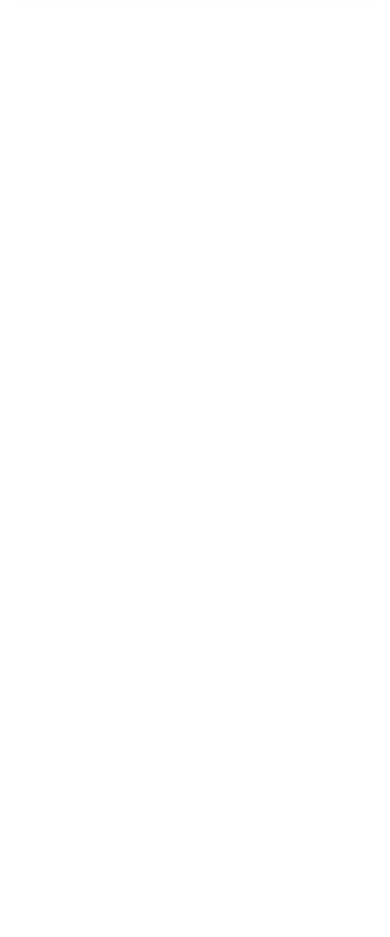
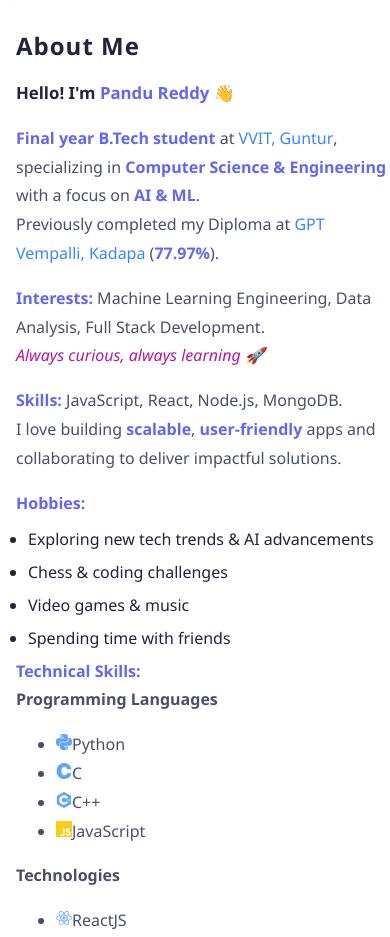
Before and after one commit to PanduReddyMannuru/Portifolio, a React (Vite) app: page / in a window 390 px wide. Shown: the part 1040-1977 px from the top of the page. Before the commit the page ends 1048 px from the top, so only its background shows below. Built offline with nearby package versions, Linux system fonts and the light colour scheme.

Commit message:
modified

```diff
--- a/package.json
+++ b/package.json
@@ -12,17 +12,21 @@
   "dependencies": {
     "@vercel/speed-insights": "^1.2.0",
     "react": "^19.1.0",
-    "react-dom": "^19.1.0"
+    "react-dom": "^19.1.0",
+    "react-icons": "^5.5.0"
   },
   "devDependencies": {
     "@eslint/js": "^9.25.0",
     "@types/react": "^19.1.2",
     "@types/react-dom": "^19.1.2",
     "@vitejs/plugin-react": "^4.4.1",
+    "autoprefixer": "^10.4.21",
     "eslint": "^9.25.0",
     "eslint-plugin-react-hooks": "^5.2.0",
     "eslint-plugin-react-refresh": "^0.4.19",
     "globals": "^16.0.0",
+    "postcss": "^8.5.4",
+    "tailwindcss": "^4.1.8",
     "vite": "^6.3.5"
   }
 }
--- a/src/App.css
+++ b/src/App.css
@@ -5,6 +5,16 @@
 body {
   padding-top: 90px; /* Adjust this value to match your header height */
   padding-bottom: 0; /* To prevent footer overlap, adjust to your footer height */
+}
+body {
+    overflow-x: hidden;
+}
+
+#root, .main-container {
+  width: 100vw;
+  max-width: 100vw;
+  overflow-x: hidden;
+  box-sizing: border-box;
 }
 
 .main-container {
--- a/src/App.jsx
+++ b/src/App.jsx
@@ -1,11 +1,11 @@
 import { useState } from 'react'
 import './App.css'
 import Header from './components/Header'
-import Home from './components/Home.jsx'
 import Projects from './components/Projects.jsx'
 import { SpeedInsights } from "@vercel/speed-insights/react"
-import About from './components/About.jsx'
 import Contact from './components/Contact.jsx'
+import HomePage from './components/HomePage.jsx'
+import AboutMe from './components/AboutMe.jsx'
 
 const App = () => {
   const [activeSection, setActiveSection] = useState('home')
@@ -13,8 +13,8 @@
   return (
     <div className="main-container">
       <Header onNavClick={setActiveSection} />
-      {activeSection === 'home' && <Home />}
-      {activeSection === 'about' && <About />}
+      {activeSection === 'home' && <HomePage />}
+      {activeSection === 'about' && <AboutMe />}
       {activeSection === 'projects' && <Projects />}
       {activeSection === 'contact' && <Contact />}
       <footer>
--- a/src/components/About.jsx
+++ /dev/null
@@ -1,15 +0,0 @@
-import React from 'react'
-import Skills from './Skills'
-import Education from './Education'
-
-const About = () => {
-  return (
-    <>
-    <Skills />
-    <Education />
-    </>
-
-  )
-}
-
-export default About
--- /dev/null
+++ b/src/components/AboutMe.jsx
@@ -0,0 +1,85 @@
+import React from 'react';
+import '../styles/AboutMe.css';
+import { SiPython, SiC, SiCplusplus, SiJavascript, SiFirebase, SiMongodb, SiMysql, SiSqlite } from 'react-icons/si';
+import { FaReact, FaNodeJs, FaGitAlt } from 'react-icons/fa';
+import { GiArtificialIntelligence } from 'react-icons/gi';
+
+const skillGroups = [
+  {
+    title: "Programming Languages",
+    skills: [
+      { name: 'Python', icon: <SiPython color="#60a5fa" /> },
+      { name: 'C', icon: <SiC color="#60a5fa" /> },
+      { name: 'C++', icon: <SiCplusplus color="#60a5fa" /> },
+      { name: 'JavaScript', icon: <SiJavascript color="#facc15" /> }
+    ]
+  },
+  {
+    title: "Technologies",
+    skills: [
+      { name: 'ReactJS', icon: <FaReact color="#60a5fa" /> },
+      { name: 'NodeJS', icon: <FaNodeJs color="#60a5fa" /> },
+      { name: 'Firebase', icon: <SiFirebase color="#fbbf24" /> },
+      { name: 'Machine Learning', icon: <GiArtificialIntelligence color="#60a5fa" /> }
+    ]
+  },
+  {
+    title: "Database Skills",
+    skills: [
+      { name: 'MongoDB', icon: <SiMongodb color="#34d399" /> },
+      { name: 'MySQL', icon: <SiMysql color="#60a5fa" /> },
+      { name: 'SQLite', icon: <SiSqlite color="#60a5fa" /> },
+      { name: 'Git', icon: <FaGitAlt color="#f87171" /> }
+    ]
+  }
+];
+
+const AboutMe = () => (
+    <div className="aboutme-container">
+        <h2 className="aboutme-title">About Me</h2>
+        <div className="aboutme-description">
+            <p>
+                <span className="aboutme-greeting">Hello! I'm <span className="aboutme-name">Pandu Reddy</span> 👋</span>
+            </p>
+            <p>
+                <span className="aboutme-highlight">Final year B.Tech student</span> at <span className="aboutme-school">VVIT, Guntur</span>, specializing in <span className="aboutme-highlight">Computer Science &amp; Engineering</span> with a focus on <span className="aboutme-highlight">AI &amp; ML</span>.<br />
+                Previously completed my Diploma at <span className="aboutme-school">GPT Vempalli, Kadapa</span> (<span className="aboutme-highlight">77.97%</span>).
+            </p>
+            <p>
+                <span className="aboutme-highlight">Interests:</span> Machine Learning Engineering, Data Analysis, Full Stack Development.<br />
+                <span className="aboutme-enthusiast">Always curious, always learning 🚀</span>
+            </p>
+            <p>
+                <span className="aboutme-highlight">Skills:</span> JavaScript, React, Node.js, MongoDB.<br />
+                I love building <span className="aboutme-highlight">scalable</span>, <span className="aboutme-highlight">user-friendly</span> apps and collaborating to deliver impactful solutions.
+            </p>
+            <div className="aboutme-hobbies">
+                <span className="aboutme-highlight">Hobbies:</span>
+                <ul>
+                    <li>Exploring new tech trends &amp; AI advancements</li>
+                    <li>Chess &amp; coding challenges</li>
+                    <li>Video games &amp; music</li>
+                    <li>Spending time with friends</li>
+                </ul>
+            </div>
+            <div className="aboutme-skills">
+                <span className="aboutme-highlight">Technical Skills:</span>
+                {skillGroups.map(group => (
+                  <div key={group.title} className="aboutme-skill-group">
+                    <strong>{group.title}</strong>
+                    <ul className="aboutme-skill-list">
+                      {group.skills.map(skill => (
+                        <li key={skill.name} className="aboutme-skill-item">
+                          <span className="aboutme-skill-icon">{skill.icon}</span>
+                          <span className="aboutme-skill-name">{skill.name}</span>
+                        </li>
+                      ))}
+                    </ul>
+                  </div>
+                ))}
+            </div>
+        </div>
+    </div>
+);
+
+export default AboutMe;
--- a/src/components/Education.jsx
+++ /dev/null
@@ -1,22 +0,0 @@
-import '../styles/Education.css';
-const Education = () => {
-    return (
-        <div className="education-container">
-            <h2>Education</h2>
-            <ul>
-                <li>
-                    <strong>Diploma in Computer Engineering</strong><br />
-                    Govt Polytechnic Vempalli<br />
-                    2020 - 2023
-                </li>
-                <li>
-                    <strong>B.Tech in Computer Science - AI & ML</strong><br />
-                    VVIT University Guntur<br />
-                    2023 - 2026
-                </li>
-            </ul>
-        </div>
-    );
-};
-
-export default Education;
--- /dev/null
+++ b/src/components/HomePage.jsx
@@ -0,0 +1,13 @@
+import Home from './Home.Jsx'
+import Projects from './Projects.jsx'
+import AboutMe from './AboutMe.jsx'
+
+const HomePage = () => (
+  <>
+    <Home />
+    <AboutMe />
+    <Projects />
+  </>
+)
+
+export default HomePage
--- a/src/components/Skills.jsx
+++ /dev/null
@@ -1,25 +0,0 @@
-import React from 'react';
-import '../styles/Skills.css';
-const skills = [
-    'JavaScript',
-    'React',
-    'HTML5',
-    'CSS3',
-    'Node.js',
-    'Git',
-    'Redux',
-    'TypeScript'
-];
-
-const Skills = () => (
-    <section className="skills-container">
-        <h2>Skills</h2>
-        <ul>
-            {skills.map((skill, idx) => (
-                <li key={idx}>{skill}</li>
-            ))}
-        </ul>
-    </section>
-);
-
-export default Skills;
--- /dev/null
+++ b/src/styles/AboutMe.css
@@ -0,0 +1,103 @@
+/* Remove all class-based selectors since there are no classes in the React component */
+.aboutme-container {
+    max-width: 900px;      /* Increased from 800px */
+    margin: 40px auto;     /* Slightly less space above/below */
+    padding: 48px 40px;    /* More padding for a tighter card */
+    background: #fff;
+    border-radius: 24px;    /* Slightly more rounded */
+    box-shadow: 0 4px 32px rgba(0,0,0,0.08); /* Deeper shadow for emphasis */
+    font-family: 'Segoe UI', Arial, sans-serif;
+}
+
+.aboutme-title {
+    font-size: 2.6rem;      /* Larger title */
+    font-weight: 700;
+    color: #22223b;
+    margin-bottom: 24px;
+    letter-spacing: 1px;
+}
+
+.aboutme-description {
+    font-size: 1.15rem;
+    color: #4a4e69;
+    line-height: 1.8;
+    margin-bottom: 28px;
+}
+
+.aboutme-greeting {
+    font-size: 1.25rem;
+    font-weight: 600;
+    color: #22223b;
+}
+
+.aboutme-name {
+    color: #6366f1;
+    font-weight: 700;
+}
+
+.aboutme-highlight {
+    color: #6366f1;
+    font-weight: 600;
+}
+
+.aboutme-school {
+    color: #3a86ff;
+    font-weight: 500;
+}
+
+.aboutme-enthusiast {
+    font-style: italic;
+    color: #b5179e;
+}
+
+.aboutme-hobbies {
+    margin-top: 12px;
+}
+
+.aboutme-hobbies ul {
+    margin: 8px 0 0 18px;
+    padding: 0;
+    color: #22223b;
+}
+
+.aboutme-hobbies li {
+    margin-bottom: 4px;
+    list-style: disc;
+}
+
+@media (max-width: 900px) {
+    .aboutme-container {
+        width: 100%;
+        max-width: 100%;
+        padding: 24px 8px;
+        box-sizing: border-box;
+    }
+    .aboutme-title {
+        font-size: 2rem;
+    }
+}
+
+@media (max-width: 600px) {
+    .aboutme-container {
+        width: 100%;
+        max-width: 100%;
+        padding: 16px 8px;
+        border-radius: 14px;
+        box-sizing: border-box;
+        margin: 16px 0;
+    }
+    .aboutme-title {
+        font-size: 1.5rem;
+        margin-bottom: 14px;
+    }
+    .aboutme-description {
+        font-size: 1rem;
+        margin-bottom: 18px;
+    }
+    .aboutme-greeting {
+        font-size: 1.05rem;
+    }
+    .aboutme-hobbies ul {
+        margin-left: 12px;
+    }
+}
--- a/src/styles/Contact.css
+++ b/src/styles/Contact.css
@@ -50,7 +50,7 @@
 
 .contact-section button {
   align-self: flex-start;
-  margin-left: 50px;
+  /* margin-left: 50px; */
   background: #22223b;      /* Changed to match resume button color */
   color: #f2e9e4;           /* Changed to match resume button text color */
   border: none;
--- a/src/styles/Education.css
+++ /dev/null
@@ -1,42 +0,0 @@
-.education-container {
-  max-width: 700px;
-  margin: 60px auto 0 auto;
-  padding: 32px 28px;
-  background: #fff;
-  border-radius: 14px;
-  box-shadow: 0 4px 24px rgba(34,34,59,0.07);
-}
-
-.education-container h2 {
-  font-size: 2rem;
-  color: #22223b;
-  margin-bottom: 24px;
-  font-weight: 700;
-  letter-spacing: 1px;
-}
-
-.education-container ul {
-  list-style: none;
-  padding: 0;
-  margin: 0;
-}
-
-.education-container li {
-  margin-bottom: 28px;
-  padding-bottom: 18px;
-  border-bottom: 1px solid #ececec;
-}
-
-.education-container li:last-child {
-  border-bottom: none;
-  margin-bottom: 0;
-}
-
-.education-container strong {
-  font-size: 1.1rem;
-  color: #4a4e69;
-}
-
-.education-container br {
-  line-height: 2;
-}
--- a/src/styles/Skills.css
+++ /dev/null
@@ -1,42 +0,0 @@
-.skills-container {
-  max-width: 700px;
-  margin: 30px auto 0 auto;
-  padding: 32px 28px;
-  background: #fff;
-  border-radius: 14px;
-  box-shadow: 0 4px 24px rgba(34,34,59,0.07);
-}
-
-.skills-container h2 {
-  font-size: 2rem;
-  color: #22223b;
-  margin-bottom: 24px;
-  font-weight: 700;
-  letter-spacing: 1px;
-}
-
-.skills-container ul {
-  display: flex;
-  flex-wrap: wrap;
-  gap: 18px;
-  list-style: none;
-  padding: 0;
-  margin: 0;
-}
-
-.skills-container li {
-  background: #f2f2fa;
-  color: #22223b;
-  padding: 10px 22px;
-  border-radius: 8px;
-  font-size: 1.08rem;
-  font-weight: 600;
-  box-shadow: 0 2px 8px rgba(34,34,59,0.05);
-  transition: background 0.2s, color 0.2s, transform 0.2s;
-}
-
-.skills-container li:hover {
-  background: #4a4e69;
-  color: #fff;
-  transform: translateY(-2px) scale(1.05);
-}
```
Also changed, not shown: 1 other file (tests, documents, lock files or other folders).
